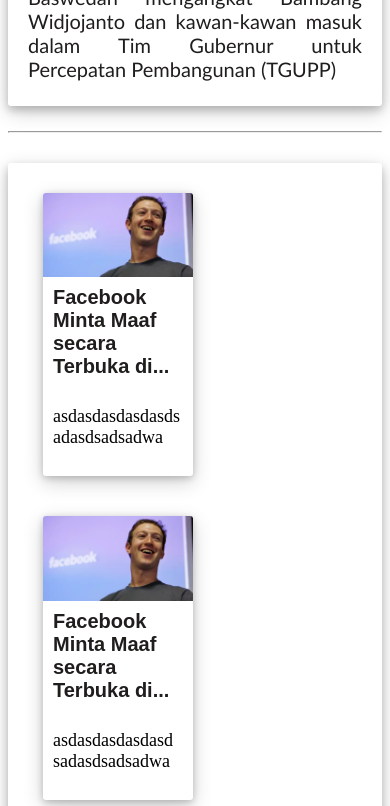
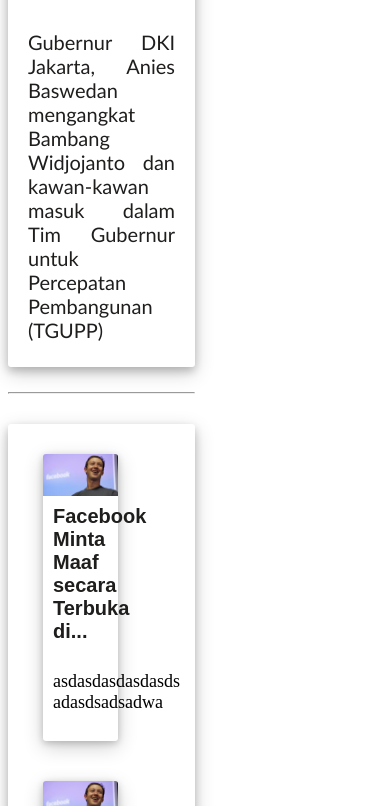
Before and after one commit to Jiwan19/CEB.B22, a plain HTML site: page index.html in a window 390 px wide. Shown: the part 605-1411 px from the top of the page. Drawn offline with Linux system fonts and the light colour scheme.

Commit message:
Add files via upload
menambahkan @media buat tablet

```diff
--- a/responsive.css
+++ b/responsive.css
@@ -1,10 +1,11 @@
-@media (max-width: 670px) {
+@media screen and (max-width: 670px) {
   header {
     text-align: center;
   }
   .main-content{
-    width:100%;
+    width: 100%;
   }
+
   footer {
     text-align: center;
   }
@@ -13,3 +14,9 @@
   }
 
 }
+@media only screen and (max-width: 1000px){
+  .main-content{
+    width: 50%;
+    margin-bottom: 50px;
+  }
+}
```
